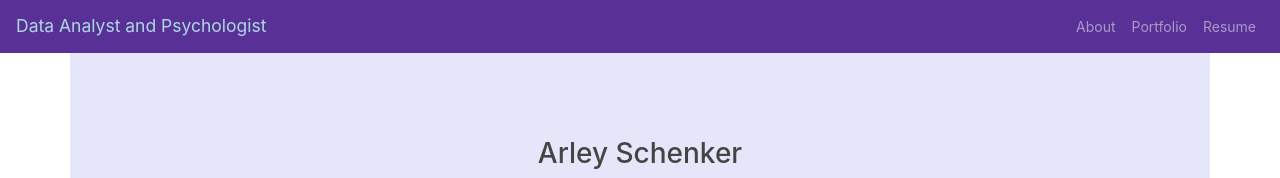
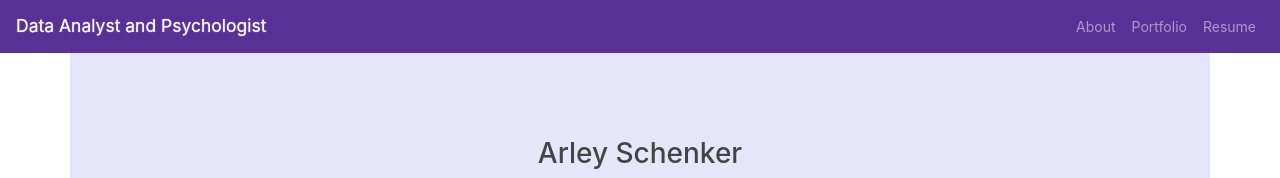
Before and after one commit to akschenker/akschenker.github.io, a plain HTML site: page index.html in a window 1280 px wide. In both pictures the pointer is over the link "Data Analyst and Psychologist". Shown: the top 178 px of the page. Drawn offline with nearby package versions, Linux system fonts and the light colour scheme.

Commit message:
updated navbar-brand highlighting

```diff
--- a/style.css
+++ b/style.css
@@ -35,5 +35,5 @@ nav {
 }
 
 a.navbar-brand:hover {
-  color: lightblue !important;
+  text-shadow: 0px 0px 1px lavender !important;
 }
```
